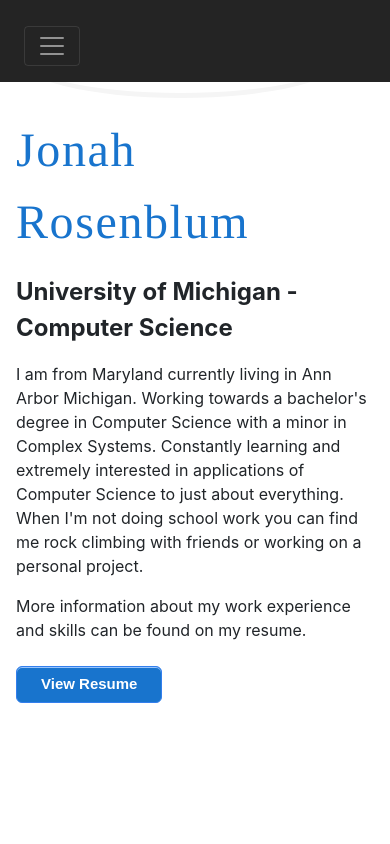
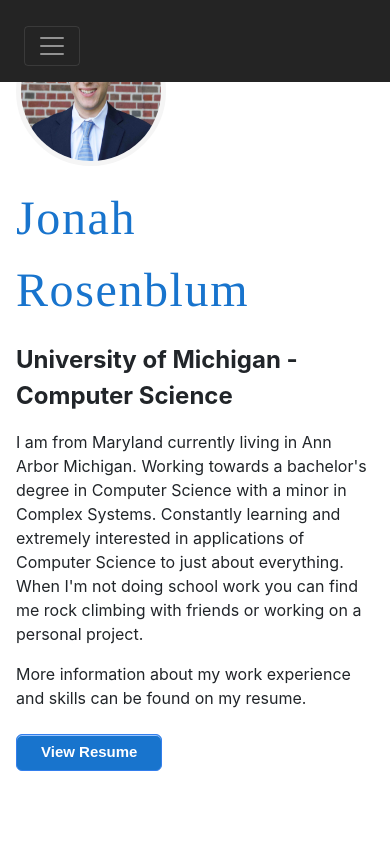
Before and after one commit to jonahrosenblum/jonahrosenblum.github.io, a website with bundled scripts: page index.html in a window 390 px wide. Shown: the top 844 px of the page. Built offline with nearby package versions, Linux system fonts and the light colour scheme; files whose address does not match are found by name; a web font is replaced by a local one.

Commit message:
added pic for mobile

```diff
--- a/index.html
+++ b/index.html
@@ -110,7 +110,7 @@
       <section class="resume-section p-3 p-lg-5" id="about">
         <div class="my-auto">
           <p class="mobile-name">
-            <img class="mobile-img" src="avatar.jpg" alt="Profile Picture" />
+            <img class="mobile-img" src="static/headshot.jpg" alt="Profile Picture" />
           </p>
           <p class="mobile-name"> <span class="family-name">Jonah Rosenblum</span></p>
           <h1 class="mb-3 mt-5">
```
